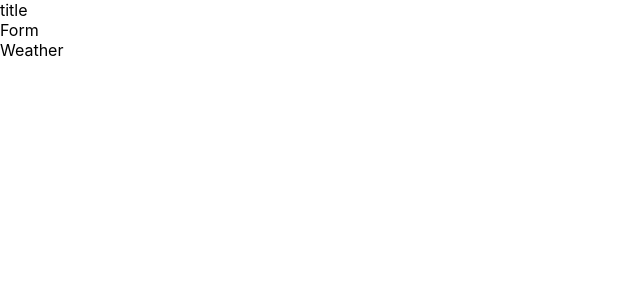
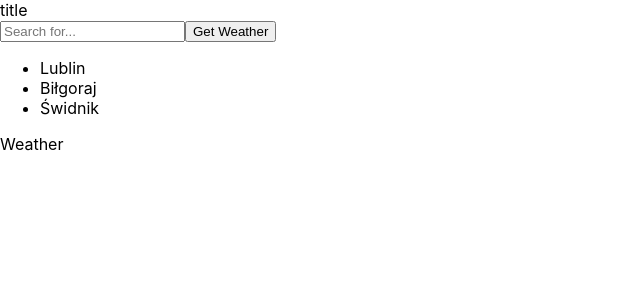
Before and after one commit to rafallukasik123/weather, a React (Create React App) app: page / in a window 1280 px wide. Shown: the top 300 px of the page, without its empty margins (0-640 px from the left). Built offline with nearby package versions, Linux system fonts and the light colour scheme; no server answers.

Commit message:
displaying items

```diff
--- a/src/App.js
+++ b/src/App.js
@@ -9,27 +9,61 @@ class App extends Component {
 
   constructor(){
     super();
+this.state={
+  wheather_array : [],
+  name_city : '',
+  wheather_object : '',
 
+}
   }
 
 
 
   componentDidMount(){
 
-    axios.get(`http://api.openweathermap.org/data/2.5/forecast?q=Lublin&APPID=${api_key}`)
-    .then(res => {
-      const persons = res.data.list[0].weather[0].main;
-      console.log(persons);
-    })
+
+
   }
 
+handleInputChange = (e) => {
+  e.preventDefault();
+  this.setState({
+    name_city : e.target.value,
+  })
+
+}
+
+handleSubmit= (e) =>{
+  e.preventDefault();
+  const name=this.state.name_city;
+  console.log(name);
+
+  axios.get(`http://api.openweathermap.org/data/2.5/forecast?q=${name}&APPID=${api_key}`)
+    .then(res => {
+      //const wheather_object = res.data.list[0].weather[0].main;
+      const wheather_object = res.data;
+      console.log(wheather_object);
+      this.setState({
+        wheather_array : wheather_object.list,
+        wheather_object
+      })
+
+    }).catch(error=> {
+
+      console.log(error);
+    })
+
+}
 
   render() {
+
+
+
     return (
       <main className="App">
         <Title/>
-        <Form/>
-        <Weather/>
+        <Form  changeinput={this.handleInputChange} input_submit={this.handleSubmit }   />
+        <Weather object={this.state.wheather_object} />
 
 
       </main>
--- a/src/components/Form.js
+++ b/src/components/Form.js
@@ -1,13 +1,62 @@
 import React, { Component } from 'react';
+
+const citylist = ['Lublin','Biłgoraj','Świdnik'];
+
+class Form extends Component {
+constructor(props){
+  super(props);
+
+  this.state = {
+    query: '',
+    filteredCity: citylist
+  }
+
+
+}
+handleInputChange = (e) => {
+  this.setState({
+    query: e.target.value
+  })
+}
+filterCity(e) {
+  const text = e.currentTarget.value;
+  const filteredCity = this.getFilteredCityForText(text);
+  this.setState({
+    filteredCity
+  })
+}
+
+getFilteredCityForText(name) {
+  return citylist.filter(id => id.toLowerCase().includes(name.toLowerCase()))
+}
 
 
 
-class Form extends Component {
+Suggestions = () => {
+  const options = this.state.filteredCity.map(r => (
+    <li key={r.toString()}>
+      {r}
+    </li>
+  ))
+  return <ul>{options}</ul>
+}
+
   render() {
     return (
-      <div className="App">
-       Form
-      </div>
+
+       <form onSubmit={this.props.input_submit}>
+         <input
+         placeholder="Search for..."
+       onInput={this.filterCity.bind(this)}
+        onChange={this.props.changeinput}
+
+
+       />
+       <input type="submit" value="Get Weather"/>
+       <this.Suggestions/>
+
+       </form>
+
     );
   }
 }
```
